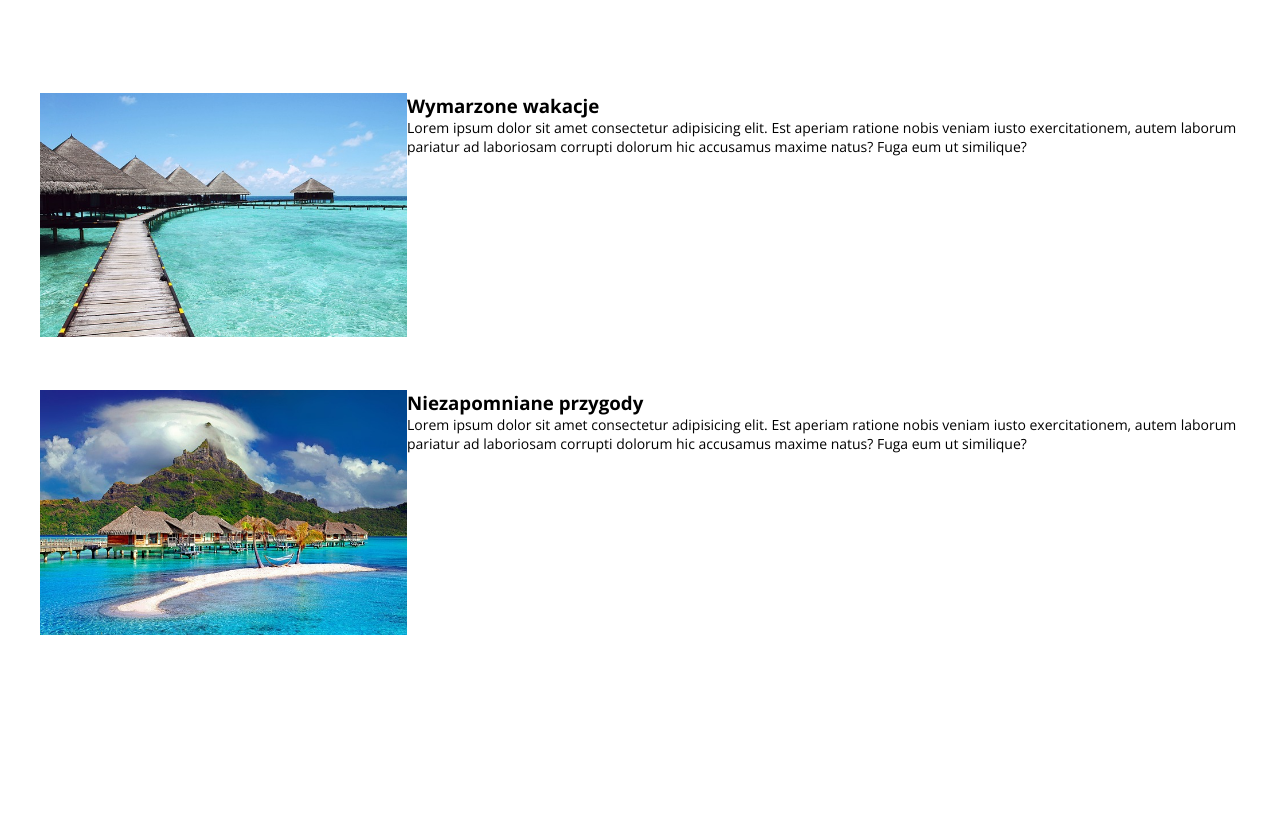
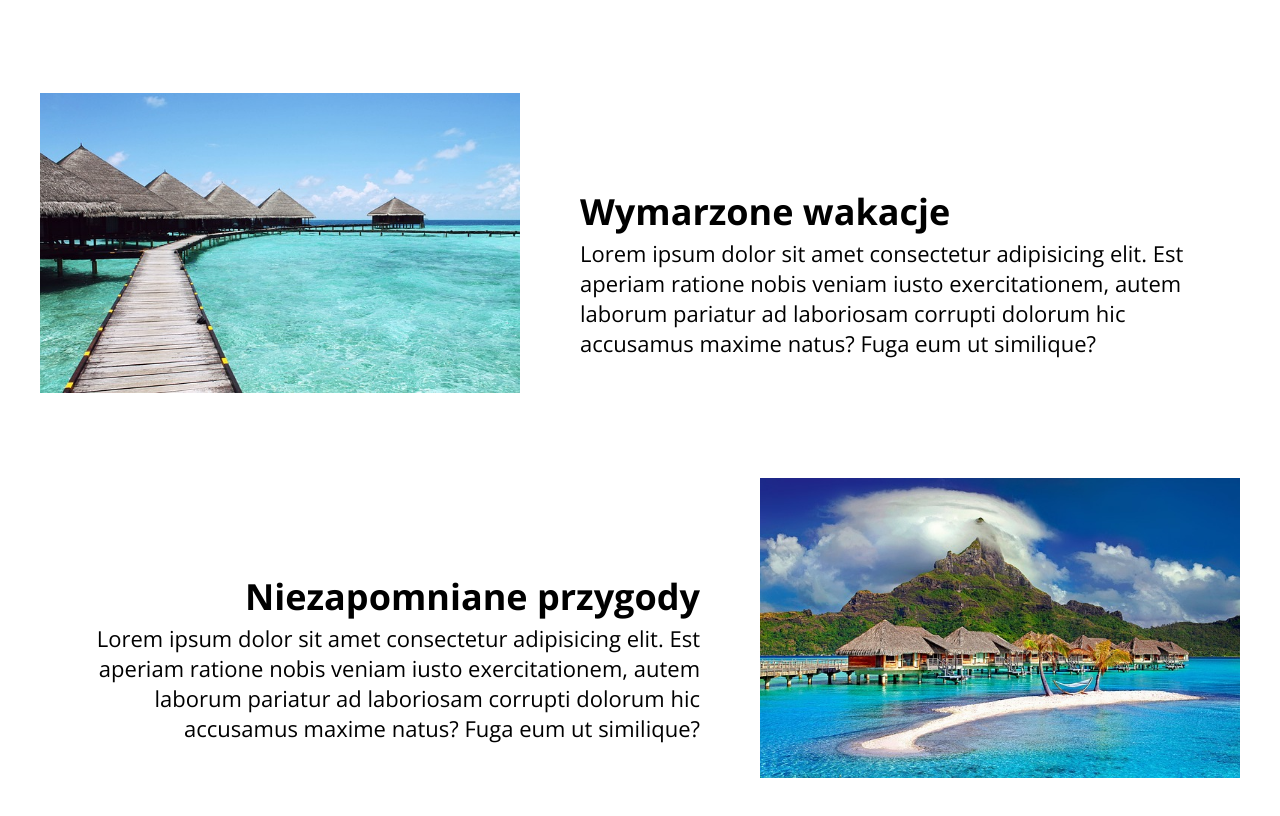
Before and after one commit to Arturbul/mmctropparad, a plain HTML site: page index.html in a window 1280 px wide. Shown: the part 828-1644 px from the top of the page. Drawn offline with nearby package versions, Linux system fonts and the light colour scheme.

Commit message:
styled dreams area

```diff
--- a/scss/style.scss
+++ b/scss/style.scss
@@ -179,7 +179,7 @@ body {
 		width: 100%;
 		margin-bottom: 1em;
 	}
-	&__tittle {
+	&__title {
 		margin-bottom: 0.05em;
 	}
 	&__text {
@@ -190,12 +190,29 @@ body {
 //===============
 //MEDIA
 //===============
-@media(min-width:576px){
-	.dreams{
-
-		&__box{
+@media (min-width: 576px) {
+	.dreams {
+		&__box {
 			flex-direction: row;
 			justify-content: space-between;
+
+			&-text {
+				width: 55%;
+
+				&--right {
+					text-align: right;
+				}
+			}
+			&-img {
+				width: 40%;
+				&--right {
+					order: 1;
+				}
+			}
+		}
+		&__img {
+			margin-bottom: 0;
+			max-height: 300px;
 		}
 	}
 }
@@ -218,6 +235,12 @@ body {
 			font-size: 1.6rem;
 		}
 	}
+
+	.dreams {
+		&__text {
+			font-size: 1.8rem;
+		}
+	}
 }
 
 @media (min-width: 992px) {
@@ -233,4 +256,28 @@ body {
 			font-size: 10rem;
 		}
 	}
+
+	.nav {
+		&__item {
+			font-size: 4.8rem;
+		}
+	}
+
+	.dreams {
+		&__box {
+			margin: 5em 0;
+			&-text {
+				display: flex;
+				flex-direction: column;
+				justify-content: flex-end;
+				margin-bottom: 2.5em;
+			}
+		}
+		&__title {
+			font-size: 3.6rem;
+		}
+		&__text {
+			font-size: 2.2rem;
+		}
+	}
 }
```
Also changed, not shown: css/style.css, img/hd-wallpaper-3021072_1920.jpg (added), img/hd-wallpaper-3021072_640.jpg (added), 1 other file.
